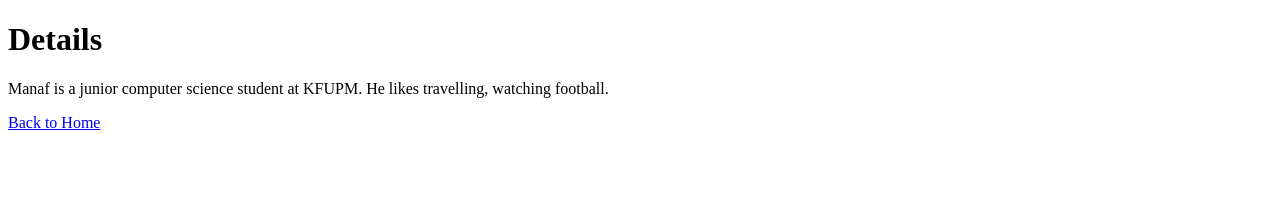
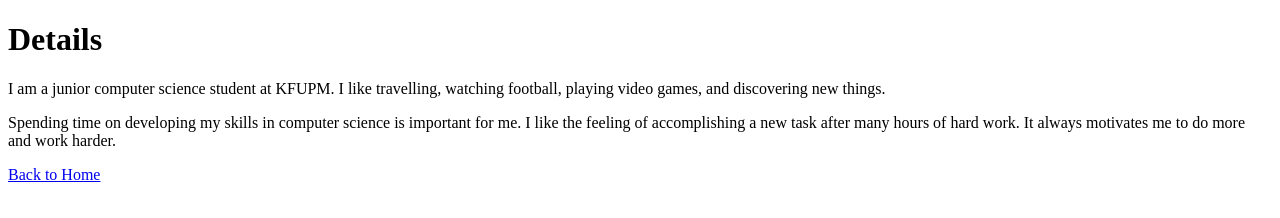
Before and after one commit to JustManaf/FirstWebProject, a plain HTML site: page details.html in a window 1280 px wide. Drawn offline with Linux system fonts and the light colour scheme.

Commit message:
html_1-exercise_5

```diff
--- a/details.html
+++ b/details.html
@@ -8,7 +8,14 @@
     <body>
         <h1>Details</h1>
         <div>
-            <p>Manaf is a junior computer science student at KFUPM. He likes travelling, watching football.</p>
+            <p>I am a junior computer science student at KFUPM. I like travelling, watching football, playing video games,
+                and discovering new things.
+            </p>
+            <p>
+                Spending time on developing my skills in computer science is important for me.
+                I like the feeling of accomplishing a new task after many hours of hard work.
+                It always motivates me to do more and work harder.
+            </p>
         </div>
         <div><a href="index.html">Back to Home</a></div>
     </body>
```
Also changed, not shown: contactUS.html (+2 -2 lines), index.html (+5 -1 lines).
